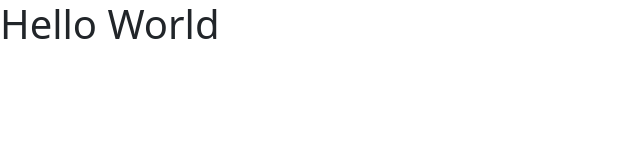
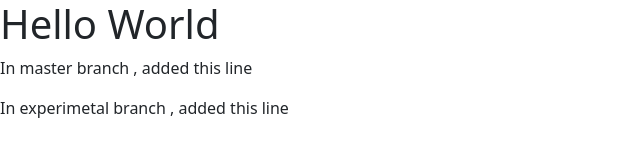
Before and after one commit to megha7july/angela-bootstrap, a plain HTML site: page index.html in a window 1280 px wide. Shown: the whole page, without its empty margins (0-640 px from the left). Drawn offline with nearby package versions, Linux system fonts and the light colour scheme.

Commit message:
add paraghaph line with master word

```diff
--- a/index.html
+++ b/index.html
@@ -9,6 +9,8 @@
 </head>
 <body>
     <h1>Hello World</h1>
+    <p>In master branch , added this line</p>
+    <p>In experimetal branch , added this line</p>
 
 </body>
 </html>
```
